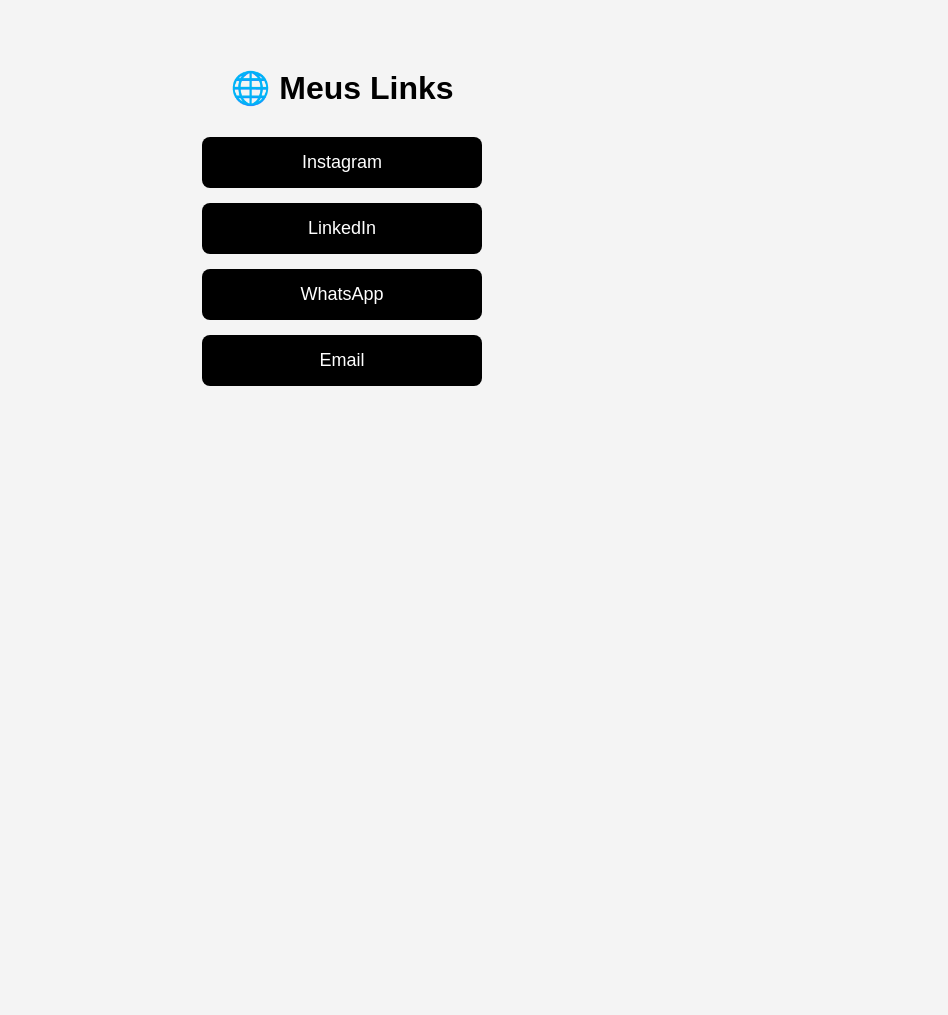
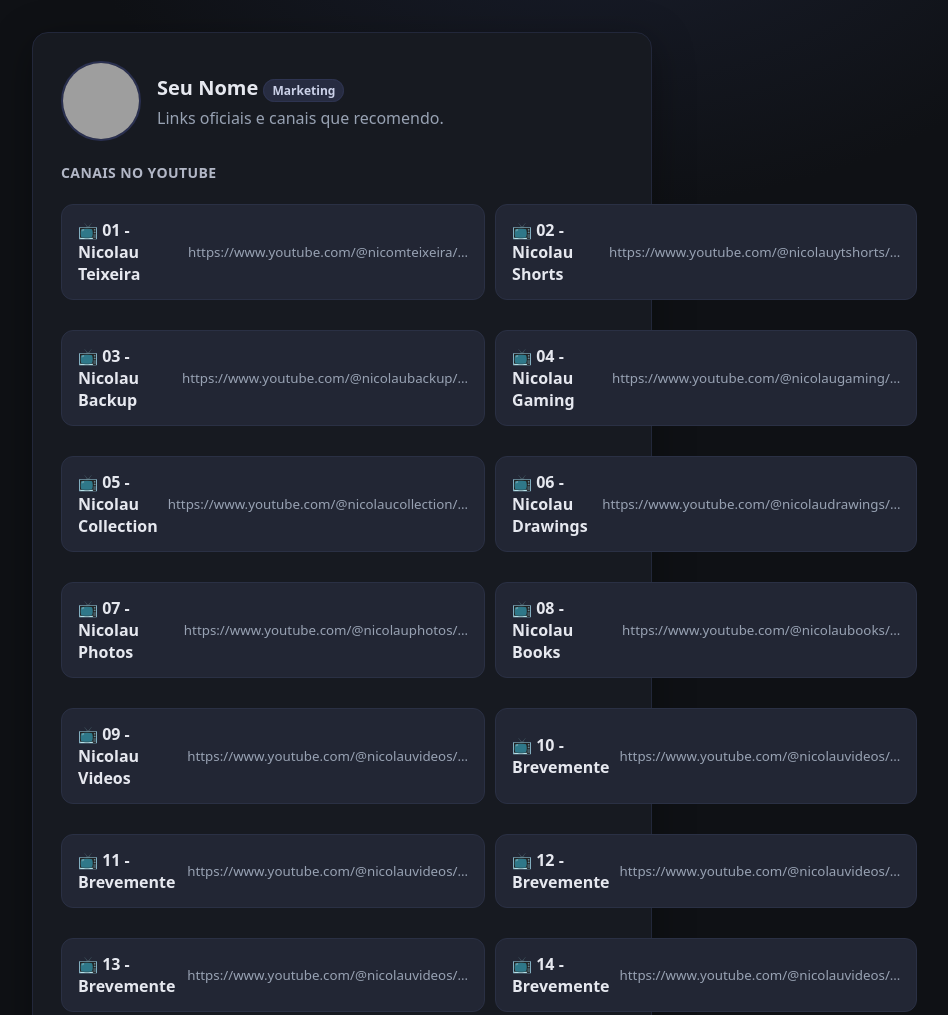
Before and after one commit to nicomteixeira/My-links, a plain HTML site: page index.html in a window 1280 px wide. Shown: the top 1015 px of the page, without its empty margins (298-1246 px from the left). Before the commit the page ends 800 px from the top, so only its background shows below. Drawn offline with Linux system fonts and the light colour scheme; grey boxes are pictures that could not be loaded.

Commit message:
Update index.html

```diff
--- a/index.html
+++ b/index.html
@@ -1,37 +1,112 @@
 <!DOCTYPE html>
 <html lang="pt-br">
 <head>
-  <meta charset="UTF-8">
-  <title>Meus Links</title>
+  <meta charset="UTF-8" />
+  <meta name="viewport" content="width=device-width, initial-scale=1" />
+  <title>Meus links — Seu Nome</title>
   <style>
-    body {
-      font-family: Arial, sans-serif;
-      text-align: center;
-      background: #f4f4f4;
-      padding: 40px;
+    :root{
+      --bg:#0f1115;
+      --card:#171a21;
+      --text:#e6e8ef;
+      --muted:#98a2b3;
+      --accent:#7c5cff;
+      --btn:#222634;
+      --btnHover:#2b3042;
+      --radius:16px;
     }
-    h1 { margin-bottom: 30px; }
-    .link {
-      display: block;
-      margin: 15px auto;
-      padding: 15px;
-      width: 250px;
-      background: #000;
-      color: #fff;
-      text-decoration: none;
-      border-radius: 8px;
-      font-size: 18px;
+    *{box-sizing:border-box}
+    body{
+      margin:0; font-family: system-ui, -apple-system, Segoe UI, Roboto, Arial, sans-serif;
+      background: radial-gradient(1200px 800px at 70% -10%, #1a1f2f 0%, var(--bg) 45%),
+                  radial-gradient(900px 600px at -10% 20%, #1b1f2d 0%, var(--bg) 60%),
+                  var(--bg);
+      color:var(--text);
+      min-height:100vh; display:flex; align-items:center; justify-content:center; padding:32px;
     }
-    .link:hover { background: #333; }
+    .card{
+      width:100%; max-width:620px; background:var(--card); border:1px solid #22273a;
+      border-radius:var(--radius); padding:28px; box-shadow:0 10px 40px rgba(0,0,0,.35);
+    }
+    .header{display:flex; gap:16px; align-items:center; margin-bottom:16px;}
+    .avatar{
+      width:80px; height:80px; border-radius:50%; object-fit:cover; border:2px solid #2a3050;
+      background:#22263a;
+    }
+    h1{font-size:20px; margin:0 0 6px 0;}
+    .bio{color:var(--muted); margin:0;}
+    .section{margin-top:22px;}
+    .section h2{
+      font-size:14px; letter-spacing:.4px; text-transform:uppercase;
+      color:#b2b7c6; margin:0 0 12px 0;
+    }
+    .btn{
+      display:flex; align-items:center; gap:10px; justify-content:center;
+      width:100%; padding:14px 16px; margin:10px 0;
+      background:var(--btn); border:1px solid #2a3044; border-radius:12px;
+      color:var(--text); text-decoration:none; font-weight:600;
+      transition:transform .06s ease, background .15s ease, border-color .15s ease;
+    }
+    .btn:hover{background:var(--btnHover); border-color:#3a4060; transform:translateY(-1px);}
+    .btn small{color:var(--muted); font-weight:500;}
+    .grid{
+      display:grid; grid-template-columns:1fr; gap:10px;
+    }
+    @media (min-width:640px){ .grid{ grid-template-columns:1fr 1fr; } }
+    .footer{margin-top:18px; text-align:center; color:#8f96ab; font-size:12px;}
+    .tag{background:#272c41; color:#cbd1e8; padding:2px 8px; border-radius:999px; font-size:12px; border:1px solid #2e3451;}
+    .accent{color:var(--accent)}
   </style>
 </head>
 <body>
-  <h1>🌐 Meus Links</h1>
+  <main class="card">
+    <!-- TOPO -->
+    <div class="header">
+      <!-- Coloque uma foto 1:1 no repositório como profile.jpg (ou troque o src para uma URL) -->
+      <img class="avatar" src="https://avatars.githubusercontent.com/u/9919?s=200" alt="Foto de perfil">
+      <div>
+        <h1>Seu Nome <span class="tag">Marketing</span></h1>
+        <p class="bio">Links oficiais e canais que recomendo.</p>
+      </div>
+    </div>
 
-  <a class="link" href="https://instagram.com/seuusuario" target="_blank">Instagram</a>
-  <a class="link" href="https://linkedin.com/in/seuusuario" target="_blank">LinkedIn</a>
-  <a class="link" href="https://wa.me/seunumerowhatsapp" target="_blank">WhatsApp</a>
-  <a class="link" href="mailto:seuemail@email.com" target="_blank">Email</a>
+    <!-- CANAIS DO YOUTUBE -->
+    <section class="section">
+      <h2>Canais no YouTube</h2>
+      <div class="grid">
+        <a class="btn" href="#" target="_blank" rel="noopener">
+          📺 01 - Nicolau Teixeira <small>https://www.youtube.com/@nicomteixeira/…</small>
+        </a>
+        <a class="btn" href="#" target="_blank" rel="noopener">
+          📺 02 - Nicolau Shorts <small>https://www.youtube.com/@nicolauytshorts/…</small>
+        </a>
+        <a class="btn" href="#" target="_blank" rel="noopener">📺 03 - Nicolau Backup <small>https://www.youtube.com/@nicolaubackup/…</small></a>
+        <a class="btn" href="#" target="_blank" rel="noopener">📺 04 - Nicolau Gaming <small>https://www.youtube.com/@nicolaugaming/…</small></a>
+        <a class="btn" href="#" target="_blank" rel="noopener">📺 05 - Nicolau Collection <small>https://www.youtube.com/@nicolaucollection/…</small></a>
+        <a class="btn" href="#" target="_blank" rel="noopener">📺 06 - Nicolau Drawings <small>https://www.youtube.com/@nicolaudrawings/…</small></a>
+        <a class="btn" href="#" target="_blank" rel="noopener">📺 07 - Nicolau Photos <small>https://www.youtube.com/@nicolauphotos/…</small></a>
+        <a class="btn" href="#" target="_blank" rel="noopener">📺 08 - Nicolau Books <small>https://www.youtube.com/@nicolaubooks/…</small></a>
+        <a class="btn" href="#" target="_blank" rel="noopener">📺 09 - Nicolau Videos <small>https://www.youtube.com/@nicolauvideos/…</small></a>
+        <a class="btn" href="#" target="_blank" rel="noopener">📺 10 - Brevemente <small>https://www.youtube.com/@nicolauvideos/…</small></a>
+        <a class="btn" href="#" target="_blank" rel="noopener">📺 11 - Brevemente <small>https://www.youtube.com/@nicolauvideos/…</small></a>
+        <a class="btn" href="#" target="_blank" rel="noopener">📺 12 - Brevemente <small>https://www.youtube.com/@nicolauvideos/…</small></a>
+        <a class="btn" href="#" target="_blank" rel="noopener">📺 13 - Brevemente <small>https://www.youtube.com/@nicolauvideos/…</small></a>
+        <a class="btn" href="#" target="_blank" rel="noopener">📺 14 - Brevemente <small>https://www.youtube.com/@nicolauvideos/…</small></a>
+        <a class="btn" href="#" target="_blank" rel="noopener">📺 15 - Brevemente <small>https://www.youtube.com/@nicolauvideos/…</small></a>
 
+      </div>
+    </section>
+
+    <!-- OUTROS LINKS (adicione o que quiser; removi WhatsApp) -->
+    <section class="section">
+      <h2>Outros links</h2>
+      <a class="btn" href="#" target="_blank" rel="noopener">🔗 Site / Portfólio</a>
+      <a class="btn" href="#" target="_blank" rel="noopener">💼 LinkedIn</a>
+      <a class="btn" href="#" target="_blank" rel="noopener">📸 Instagram</a>
+      <a class="btn" href="mailto:seuemail@exemplo.com" target="_blank" rel="noopener">✉️ Email</a>
+    </section>
+
+    <p class="footer">Feito com <span class="accent">♥</span> no GitHub Pages</p>
+  </main>
 </body>
 </html>
```
